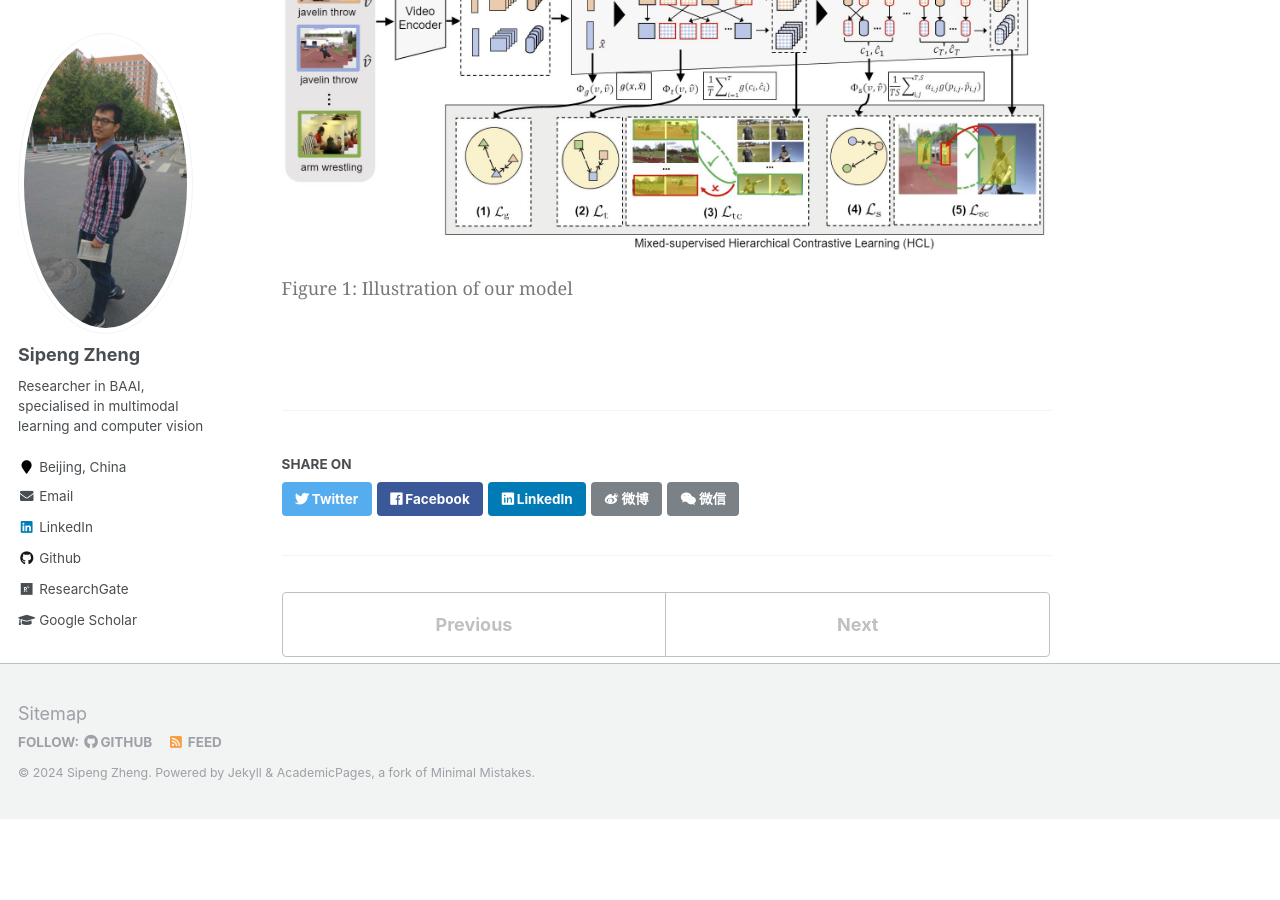
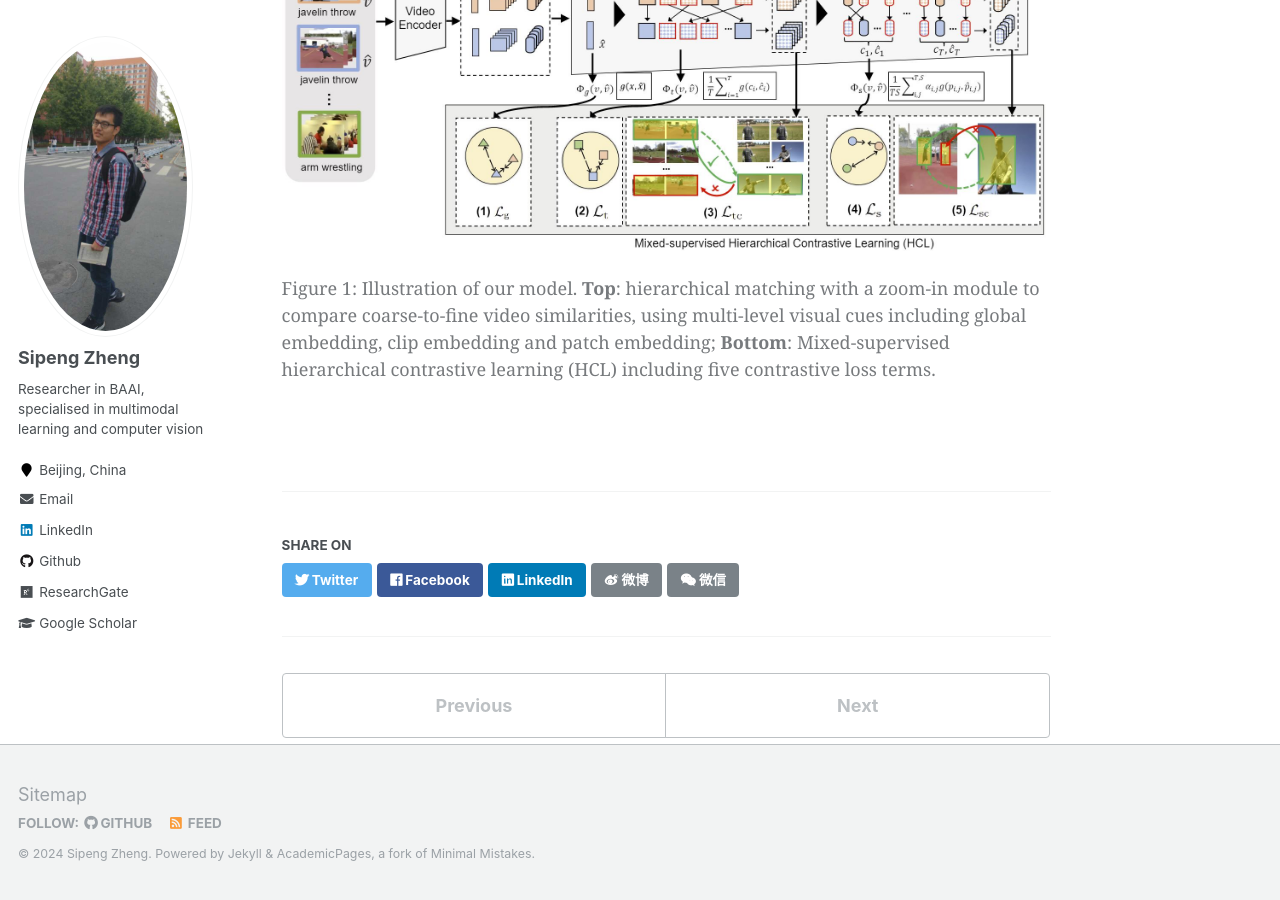
Before and after one commit to zhengsipeng/zhengsipeng.github.io, a Jekyll site: the page built from _publications/2022-10-HCL.md, in a window 1280 px wide and 900 px high, scrolled down 848 px. Built offline with Jekyll 4.4.1, drawn with Linux system fonts in a browser that asks for light colours; before the commit the page ends 1667 px from its top, so only the background shows below that.

Commit message:
update 24.1.4

```diff
--- a/_publications/2022-10-HCL.md
+++ b/_publications/2022-10-HCL.md
@@ -13,5 +13,7 @@ Few-shot action recognition aims to recognize actions in test videos based on li
 
 <figure>
 <img src="../images/pubs/eccv22_fewshot.jpg" width="100%" height="100%" alt="替代文本">
-<figcaption style="font-size: 18px">Figure 1: Illustration of our model</figcaption>
+<figcaption style="font-size: 18px">Figure 1: Illustration of our model.
+<b>Top</b>: hierarchical matching with a zoom-in module to compare coarse-to-fine video similarities, using multi-level visual cues including global embedding, clip embedding and patch embedding; <b>Bottom</b>: Mixed-supervised hierarchical contrastive learning (HCL) including five
+contrastive loss terms.</figcaption>
 </figure>
```
